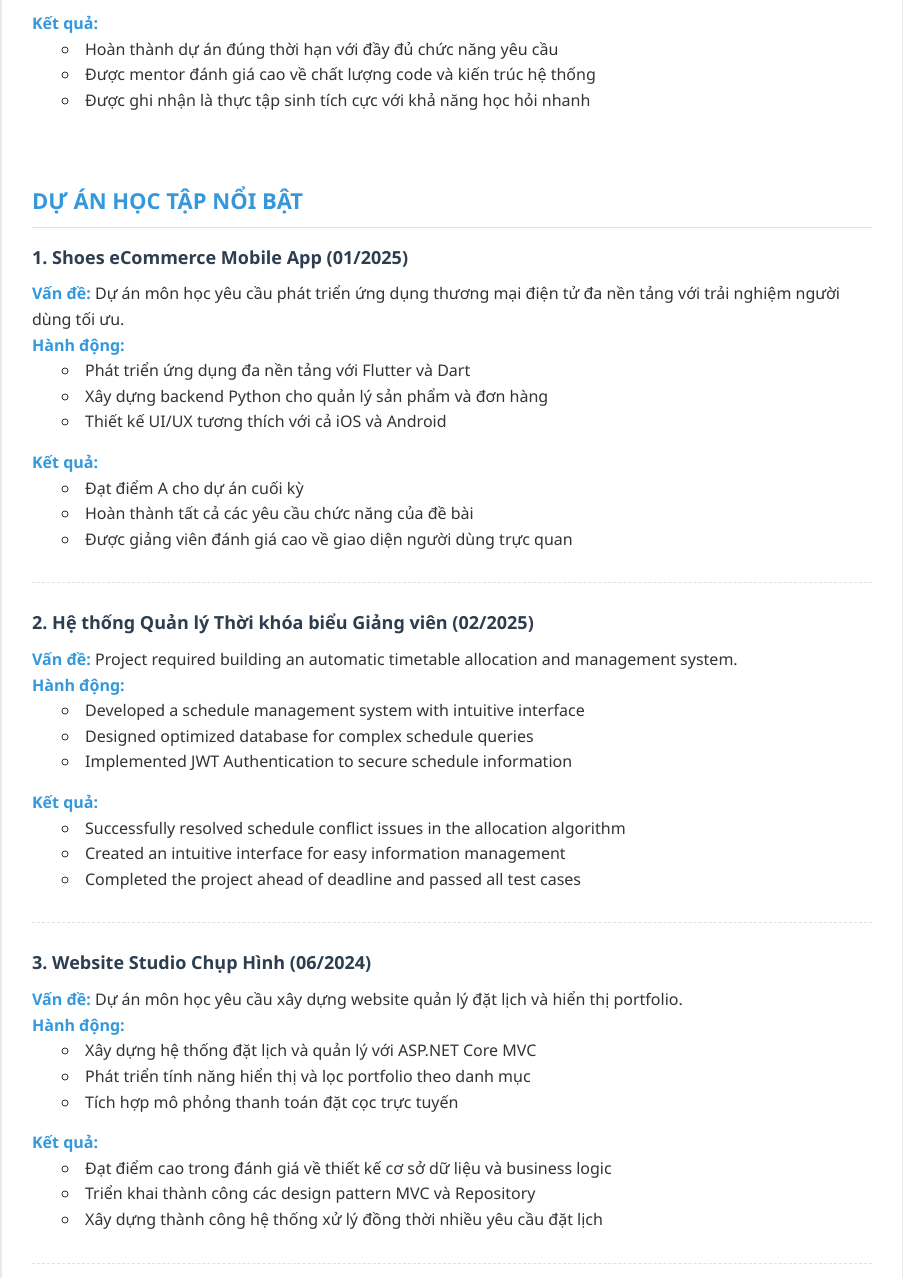
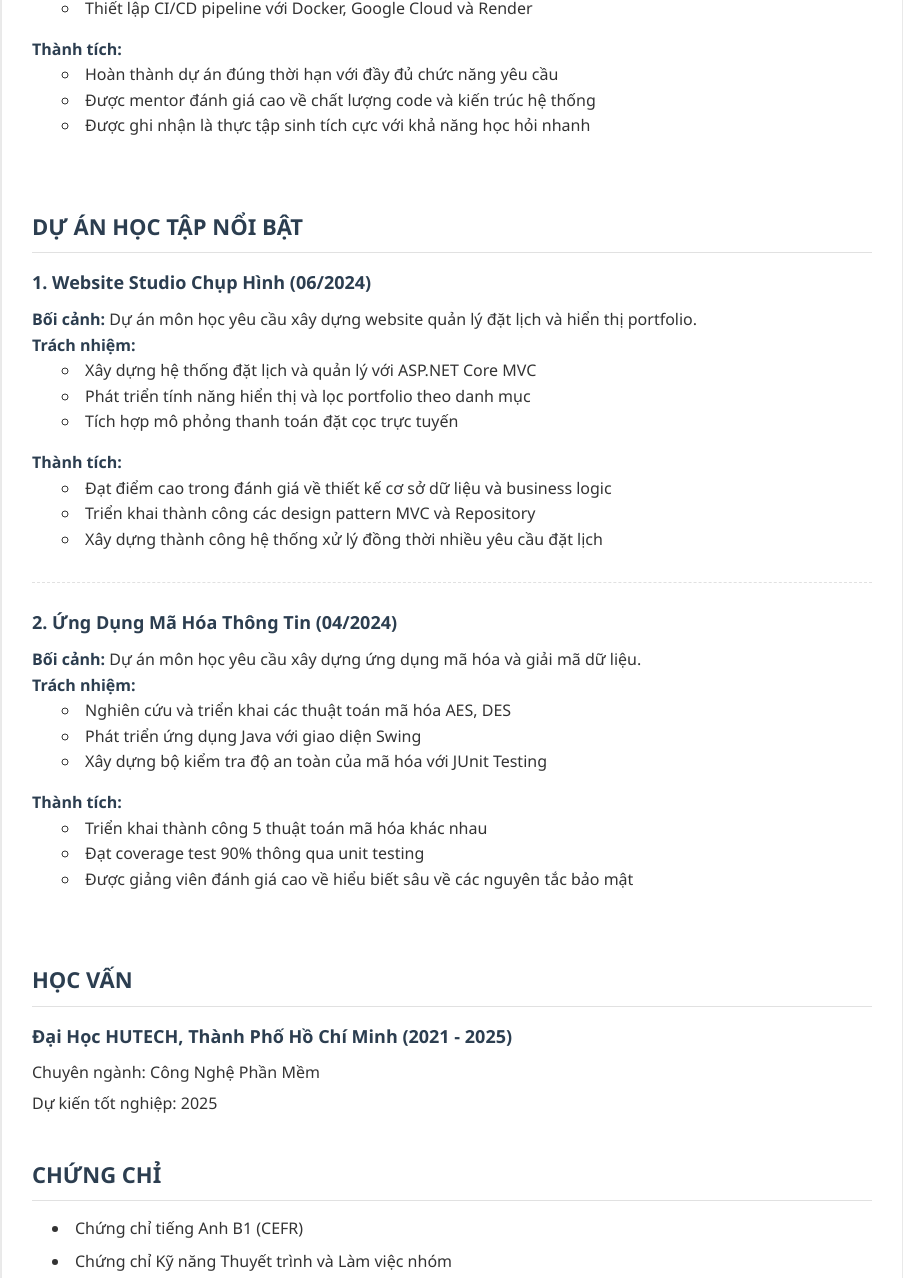
Before and after one commit to NguyenThanhQuynh304/Resume, a plain HTML site: page index.html in a window 1280 px wide. Shown: the part 1271-2549 px from the top of the page, without its empty margins (188-1091 px from the left). Drawn offline with Linux system fonts and the light colour scheme.

Commit message:
Update resume

```diff
--- a/index.html
+++ b/index.html
@@ -68,7 +68,7 @@
                 <h3 data-translate="devops">DevOps & Tools:</h3>
                 <ul>
                     <li>Git, GitLab, Docker</li>
-                    <li>Cloud Services: Google Cloud, Render</li>
+                    <li>Cloud Services: Google Cloud</li>
                     <li>Project Management: Agile/Scrum, Taiga</li>
                 </ul>
             </div>
@@ -79,15 +79,15 @@
             <div class="job">
                 <h3>Backend Developer Intern | FPT Software Company (11/2024 - 01/2025)</h3>
                 <div class="par-section">
-                    <p><strong data-translate="problem">Vấn đề:</strong> <span data-translate="exp1-problem">Công ty cần phát triển nền tảng e-learning marketplace với khả năng mở rộng cao và hiệu suất tối ưu.</span></p>
-                    <p><strong data-translate="action">Hành động:</strong></p>
+                    <p><strong data-translate="context">Bối cảnh:</strong> <span data-translate="exp1-problem">Công ty cần phát triển nền tảng e-learning marketplace với khả năng mở rộng cao và hiệu suất tối ưu.</span></p>
+                    <p><strong data-translate="responsibility">Trách nhiệm:</strong></p>
                     <ul>
                         <li data-translate="exp1-action1">Thiết kế và triển khai RESTful API cho hệ thống xác thực và quản lý khóa học sử dụng Spring Boot</li>
                         <li data-translate="exp1-action2">Tối ưu hóa cấu trúc cơ sở dữ liệu PostgreSQL để đáp ứng nhu cầu truy vấn lớn</li>
                         <li data-translate="exp1-action3">Xây dựng hệ thống dashboard analytics cho người dạy và quản trị viên</li>
                         <li data-translate="exp1-action4">Thiết lập CI/CD pipeline với Docker, Google Cloud và Render</li>
                     </ul>
-                    <p><strong data-translate="result">Kết quả:</strong></p>
+                    <p><strong data-translate="achievement">Thành tích:</strong></p>
                     <ul>
                         <li data-translate="exp1-result1">Hoàn thành dự án đúng thời hạn với đầy đủ chức năng yêu cầu</li>
                         <li data-translate="exp1-result2">Được mentor đánh giá cao về chất lượng code và kiến trúc hệ thống</li>
@@ -101,54 +101,16 @@
             <h2 data-translate="projects">DỰ ÁN HỌC TẬP NỔI BẬT</h2>
 
             <div class="project">
-                <h3 data-translate="proj1-title">1. Shoes eCommerce Mobile App (01/2025)</h3>
+                <h3 data-translate="proj3-title">1. Website Studio Chụp Hình (06/2024)</h3>
                 <div class="par-section">
-                    <p><strong data-translate="problem">Vấn đề:</strong> <span data-translate="proj1-problem">Dự án môn học yêu cầu phát triển ứng dụng thương mại điện tử đa nền tảng với trải nghiệm người dùng tối ưu.</span></p>
-                    <p><strong data-translate="action">Hành động:</strong></p>
-                    <ul>
-                        <li data-translate="proj1-action1">Phát triển ứng dụng đa nền tảng với Flutter và Dart</li>
-                        <li data-translate="proj1-action2">Xây dựng backend Python cho quản lý sản phẩm và đơn hàng</li>
-                        <li data-translate="proj1-action3">Thiết kế UI/UX tương thích với cả iOS và Android</li>
-                    </ul>
-                    <p><strong data-translate="result">Kết quả:</strong></p>
-                    <ul>
-                        <li data-translate="proj1-result1">Đạt điểm A cho dự án cuối kỳ</li>
-                        <li data-translate="proj1-result2">Hoàn thành tất cả các yêu cầu chức năng của đề bài</li>
-                        <li data-translate="proj1-result3">Được giảng viên đánh giá cao về giao diện người dùng trực quan</li>
-                    </ul>
-                </div>
-            </div>
-
-            <div class="project">
-                <h3 data-translate="proj2-title">2. Hệ thống Quản lý Thời khóa biểu Giảng viên (02/2025)</h3>
-                <div class="par-section">
-                    <p><strong data-translate="problem">Vấn đề:</strong> <span data-translate="proj2-problem">Project required building an automatic timetable allocation and management system.</span></p>
-                    <p><strong data-translate="action">Hành động:</strong></p>
-                    <ul>
-                        <li data-translate="proj2-action1">Developed a schedule management system with intuitive interface</li>
-                        <li data-translate="proj2-action2">Designed optimized database for complex schedule queries</li>
-                        <li data-translate="proj2-action3">Implemented JWT Authentication to secure schedule information</li>
-                    </ul>
-                    <p><strong data-translate="result">Kết quả:</strong></p>
-                    <ul>
-                        <li data-translate="proj2-result1">Successfully resolved schedule conflict issues in the allocation algorithm</li>
-                        <li data-translate="proj2-result2">Created an intuitive interface for easy information management</li>
-                        <li data-translate="proj2-result3">Completed the project ahead of deadline and passed all test cases</li>
-                    </ul>
-                </div>
-            </div>
-
-            <div class="project">
-                <h3 data-translate="proj3-title">3. Website Studio Chụp Hình (06/2024)</h3>
-                <div class="par-section">
-                    <p><strong data-translate="problem">Vấn đề:</strong> <span data-translate="proj3-problem">Dự án môn học yêu cầu xây dựng website quản lý đặt lịch và hiển thị portfolio.</span></p>
-                    <p><strong data-translate="action">Hành động:</strong></p>
+                    <p><strong data-translate="context">Bối cảnh:</strong> <span data-translate="proj3-problem">Dự án môn học yêu cầu xây dựng website quản lý đặt lịch và hiển thị portfolio.</span></p>
+                    <p><strong data-translate="responsibility">Trách nhiệm:</strong></p>
                     <ul>
                         <li data-translate="proj3-action1">Xây dựng hệ thống đặt lịch và quản lý với ASP.NET Core MVC</li>
                         <li data-translate="proj3-action2">Phát triển tính năng hiển thị và lọc portfolio theo danh mục</li>
                         <li data-translate="proj3-action3">Tích hợp mô phỏng thanh toán đặt cọc trực tuyến</li>
                     </ul>
-                    <p><strong data-translate="result">Kết quả:</strong></p>
+                    <p><strong data-translate="achievement">Thành tích:</strong></p>
                     <ul>
                         <li data-translate="proj3-result1">Đạt điểm cao trong đánh giá về thiết kế cơ sở dữ liệu và business logic</li>
                         <li data-translate="proj3-result2">Triển khai thành công các design pattern MVC và Repository</li>
@@ -158,35 +120,16 @@
             </div>
 
             <div class="project">
-                <h3 data-translate="proj4-title">4. Website Nghe Nhạc Trực Tuyến (04/2024)</h3>
+                <h3 data-translate="proj5-title">2. Ứng Dụng Mã Hóa Thông Tin (04/2024)</h3>
                 <div class="par-section">
-                    <p><strong data-translate="problem">Vấn đề:</strong> <span data-translate="proj4-problem">Dự án yêu cầu xây dựng hệ thống streaming nhạc với tính năng gợi ý cá nhân hóa.</span></p>
-                    <p><strong data-translate="action">Hành động:</strong></p>
-                    <ul>
-                        <li data-translate="proj4-action1">Phát triển ứng dụng streaming với ASP.NET Core MVC và JavaScript</li>
-                        <li data-translate="proj4-action2">Thiết kế và triển khai thuật toán đề xuất dựa trên lịch sử nghe</li>
-                        <li data-translate="proj4-action3">Xây dựng tính năng tạo và chia sẻ playlist</li>
-                    </ul>
-                    <p><strong data-translate="result">Kết quả:</strong></p>
-                    <ul>
-                        <li data-translate="proj4-result1">Phát triển thuật toán đề xuất với độ chính xác cao trong môi trường test</li>
-                        <li data-translate="proj4-result2">Tối ưu hóa thành công việc load và phát nhạc trực tuyến</li>
-                        <li data-translate="proj4-result3">Đạt điểm A cho dự án học phần Phát triển ứng dụng web nâng cao</li>
-                    </ul>
-                </div>
-            </div>
-
-            <div class="project">
-                <h3 data-translate="proj5-title">5. Ứng Dụng Mã Hóa Thông Tin (04/2024)</h3>
-                <div class="par-section">
-                    <p><strong data-translate="problem">Vấn đề:</strong> <span data-translate="proj5-problem">Dự án môn học yêu cầu xây dựng ứng dụng mã hóa và giải mã dữ liệu.</span></p>
-                    <p><strong data-translate="action">Hành động:</strong></p>
+                    <p><strong data-translate="context">Bối cảnh:</strong> <span data-translate="proj5-problem">Dự án môn học yêu cầu xây dựng ứng dụng mã hóa và giải mã dữ liệu.</span></p>
+                    <p><strong data-translate="responsibility">Trách nhiệm:</strong></p>
                     <ul>
                         <li data-translate="proj5-action1">Nghiên cứu và triển khai các thuật toán mã hóa AES, DES</li>
                         <li data-translate="proj5-action2">Phát triển ứng dụng Java với giao diện Swing</li>
                         <li data-translate="proj5-action3">Xây dựng bộ kiểm tra độ an toàn của mã hóa với JUnit Testing</li>
                     </ul>
-                    <p><strong data-translate="result">Kết quả:</strong></p>
+                    <p><strong data-translate="achievement">Thành tích:</strong></p>
                     <ul>
                         <li data-translate="proj5-result1">Triển khai thành công 5 thuật toán mã hóa khác nhau</li>
                         <li data-translate="proj5-result2">Đạt coverage test 90% thông qua unit testing</li>
@@ -291,7 +234,10 @@
             "edu-title": "HUTECH University, Ho Chi Minh City (2021 - 2025)",
             "proj5-result1": "Successfully implemented 5 different encryption algorithms",
             "proj5-result2": "Achieved 90% test coverage through unit testing",
-            "proj5-result3": "Received high praise from professor for deep understanding of security principles"
+            "proj5-result3": "Received high praise from professor for deep understanding of security principles",
+            "context": "Context:",
+            "responsibility": "Responsibilities:",
+            "achievement": "Achievements:"
         },
         vi: {
             "full-name": "NGUYỄN THANH QUỲNH",
@@ -365,7 +311,10 @@
             "edu-title": "Đại Học HUTECH, Thành Phố Hồ Chí Minh (2021 - 2025)",
             "proj5-result1": "Triển khai thành công 5 thuật toán mã hóa khác nhau",
             "proj5-result2": "Đạt coverage test 90% thông qua unit testing",
-            "proj5-result3": "Được giảng viên đánh giá cao về hiểu biết sâu về các nguyên tắc bảo mật"
+            "proj5-result3": "Được giảng viên đánh giá cao về hiểu biết sâu về các nguyên tắc bảo mật",
+            "context": "Bối cảnh:",
+            "responsibility": "Trách nhiệm:",
+            "achievement": "Thành tích:"
         }
     };
 
--- a/styles.css
+++ b/styles.css
@@ -42,7 +42,7 @@ section {
 
 h2 {
     font-size: 22px;
-    color: #3498db;
+    color: #2c3e50;
     margin-bottom: 15px;
     padding-bottom: 8px;
     border-bottom: 1px solid #e1e1e1;
@@ -127,7 +127,7 @@ ul {
 }
 
 .par-section p strong {
-    color: #3498db;
+    color: #2c3e50;
 }
 
 .par-section ul {
```
